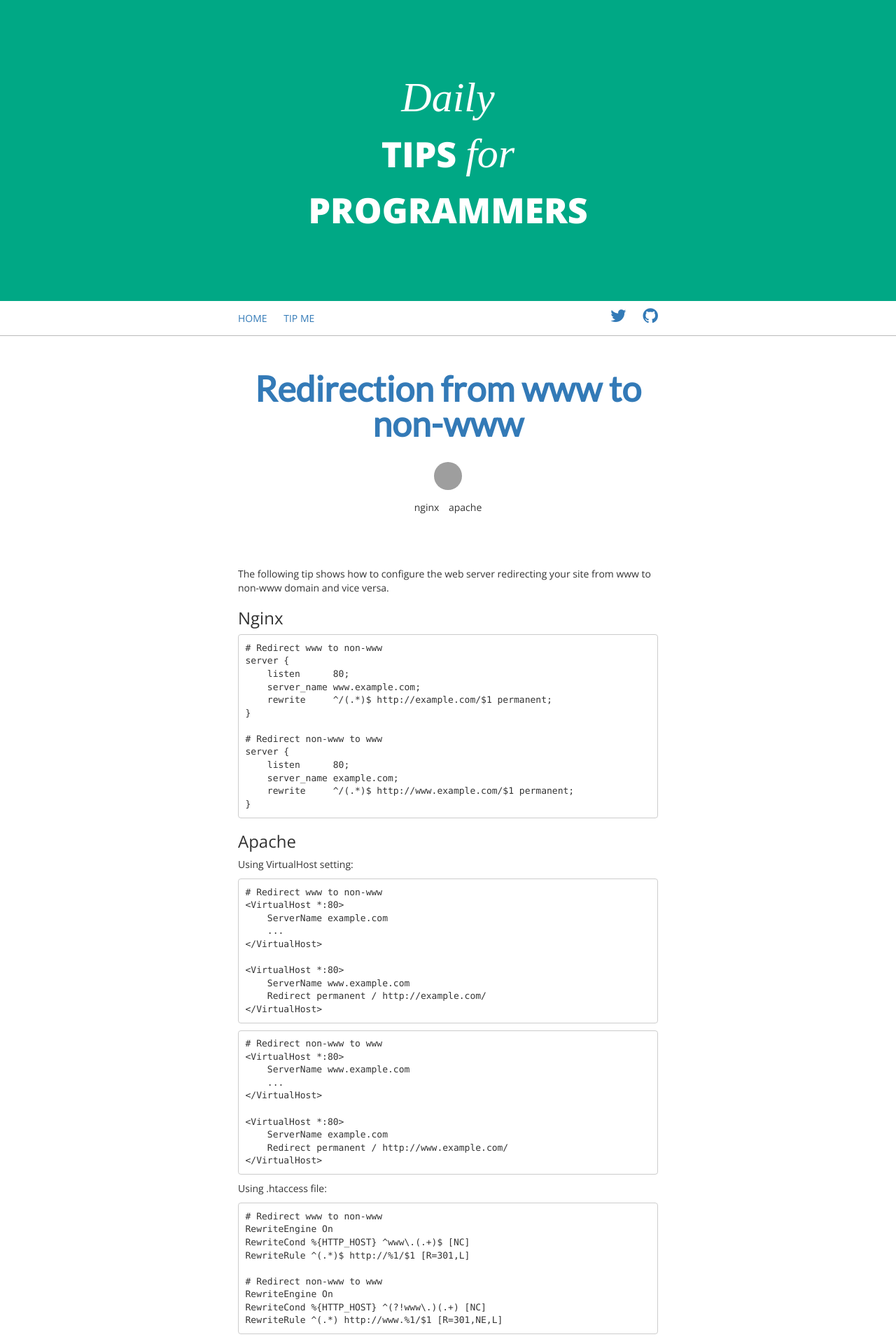
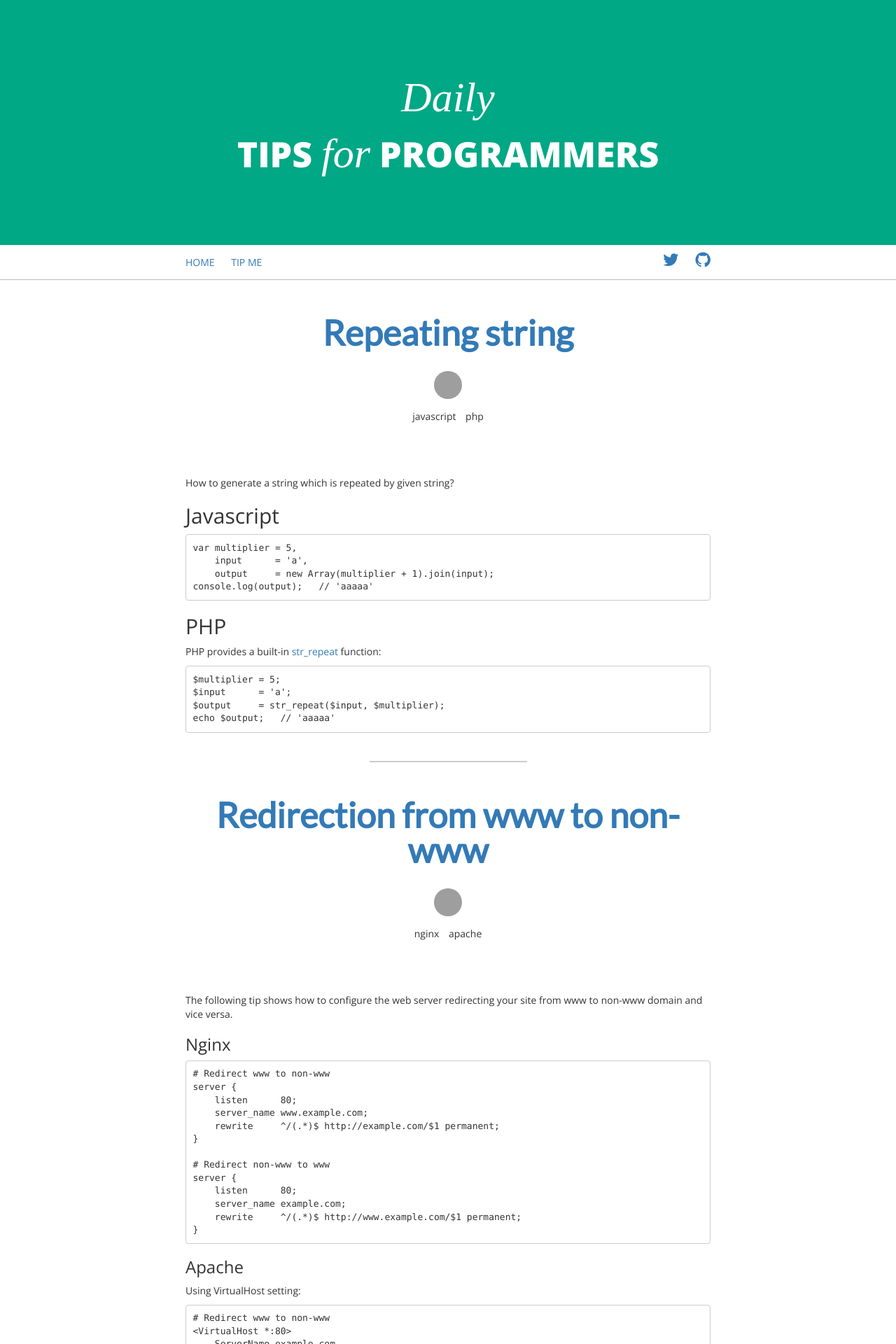
Before and after one commit to robsonmobile/programer.tips, a Jekyll site: the page built from index.html, in a window 1280 px wide. Shown: the top 1920 px of the page at 70% size. Built offline with Jekyll 4.4.1, drawn with Linux system fonts in a browser that asks for light colours; nearby versions of some CDN libraries; some web fonts are replaced; the list of posts is cut into pages by our own code; comment, search, counter and statistics services are not loaded; some of the changed text lies outside the part shown; grey boxes are pictures that could not be loaded.

Commit message:
Add "Repeating string" tip

```diff
--- a/_layouts/default.html
+++ b/_layouts/default.html
@@ -45,16 +45,22 @@
 <body>
     <header>
         <div class="tip-heading">
-            <div class="tip-container">
+            <div class="container">
+                <div class="row">
+                    <div class="col-md-8 col-md-offset-2">
                         <h1>
                             <span>Daily</span><br/>
                             tips <span>for</span> programmers
                         </h1>
                     </div>
                 </div>
+            </div>
+        </div>
 
         <div class="tip-nav">
-            <div class="tip-container">
+            <div class="container">
+                <div class="row">
+                    <div class="col-md-8 col-md-offset-2">
                         <ul class="pull-left">
                             <li><a href="/">home</a></li>
                             <li><a href="/page/submit.html">TIP ME</a></li>
@@ -66,14 +72,22 @@
                         </ul>
                     </div>
                 </div>
+            </div>
+        </div>
     </header>
 
-    <div class="tip-container">
+    <div class="container">
+        <div class="row">
+            <div class="col-md-8 col-md-offset-2">
                 {{ content }}
+            </div>
+        </div>
     </div>
 
     <div class="tip-footer">
-        <div class="tip-container">
+        <div class="container">
+            <div class="row">
+                <div class="col-md-8 col-md-offset-2">
                     <ul>
                         <li><iframe class="github-btn" src="http://ghbtns.com/github-btn.html?user=nghuuphuoc&amp;repo=programer.tips&amp;type=watch&amp;count=true" width="100" height="20" title="Star on GitHub"></iframe></li>
                         <li><a href="https://twitter.com/programertips" class="twitter-follow-button" data-link-color="#0069D6" data-show-count="true">Follow @programertips</a></li>
@@ -82,7 +96,8 @@
                     <p>The content is licensed under <a href="http://creativecommons.org/licenses/by/3.0/">CC BY 3.0.</a></p>
                 </div>
             </div>
-
+        </div>
+    </div>
 
 <script>
 window.twttr = (function (d,s,id) {
--- /dev/null
+++ b/_posts/2014/09/2014-09-12-repeating-string.html
@@ -0,0 +1,26 @@
+---
+layout:     post
+title:      Repeating string
+categories: [javascript, php]
+date:       2014-09-12 13:45:00 +0700
+author:
+    github:  nghuuphuoc
+    twitter: nghuuphuoc
+    name:    Nguyen Huu Phuoc
+---
+
+<p>How to generate a string which is repeated by given string?</p>
+
+<h2>Javascript</h2>
+<pre><code>var multiplier = 5,
+    input      = 'a',
+    output     = new Array(multiplier + 1).join(input);
+console.log(output);   // 'aaaaa'
+</code></pre>
+
+<h2>PHP</h2>
+<p>PHP provides a built-in <a href="http://php.net/manual/en/function.str-repeat.php">str_repeat</a> function:</p>
+<pre><code>$multiplier = 5;
+$input      = 'a';
+$output     = str_repeat($input, $multiplier);
+echo $output;   // 'aaaaa'</code></pre>
--- a/assets/css/styles.css
+++ b/assets/css/styles.css
@@ -4,7 +4,7 @@ html {
 }
 body {
   font-family: 'open sans';
-  margin-bottom: 100px;
+  margin-bottom: 200px;
 }
 iframe {
   border: none;
@@ -29,10 +29,6 @@ iframe {
 }
 .tip-list .tip-hr:last-child {
   border-color: transparent;
-}
-.tip-container {
-  margin: 0 auto;
-  width: 600px;
 }
 .tip-heading {
   background: #00A885;
@@ -123,7 +119,6 @@ iframe {
 .tip-content {
   margin: 40px auto 0 auto;
   padding: 30px 0;
-  width: 600px;
 }
 .tip-content code {
   background: none;
@@ -170,15 +165,15 @@ iframe {
 .tip-comment {
   margin: 0 auto;
   padding: 50px 0;
-  width: 600px;
 }
 .tip-footer {
   border-top: 1px solid #dfdfdf;
   text-align: center;
   position: absolute;
+  padding-top: 30px;
   bottom: 0;
   width: 100%;
-  height: 100px;
+  height: 200px;
 }
 .tip-footer ul {
   padding: 0;
```
Also changed, not shown: _posts/2014/09/2014-09-03-swapping-variables.html (+4 -4 lines), assets/css/styles.less (+2 -8 lines). Lines whose indentation alone changed are shown as unchanged.
